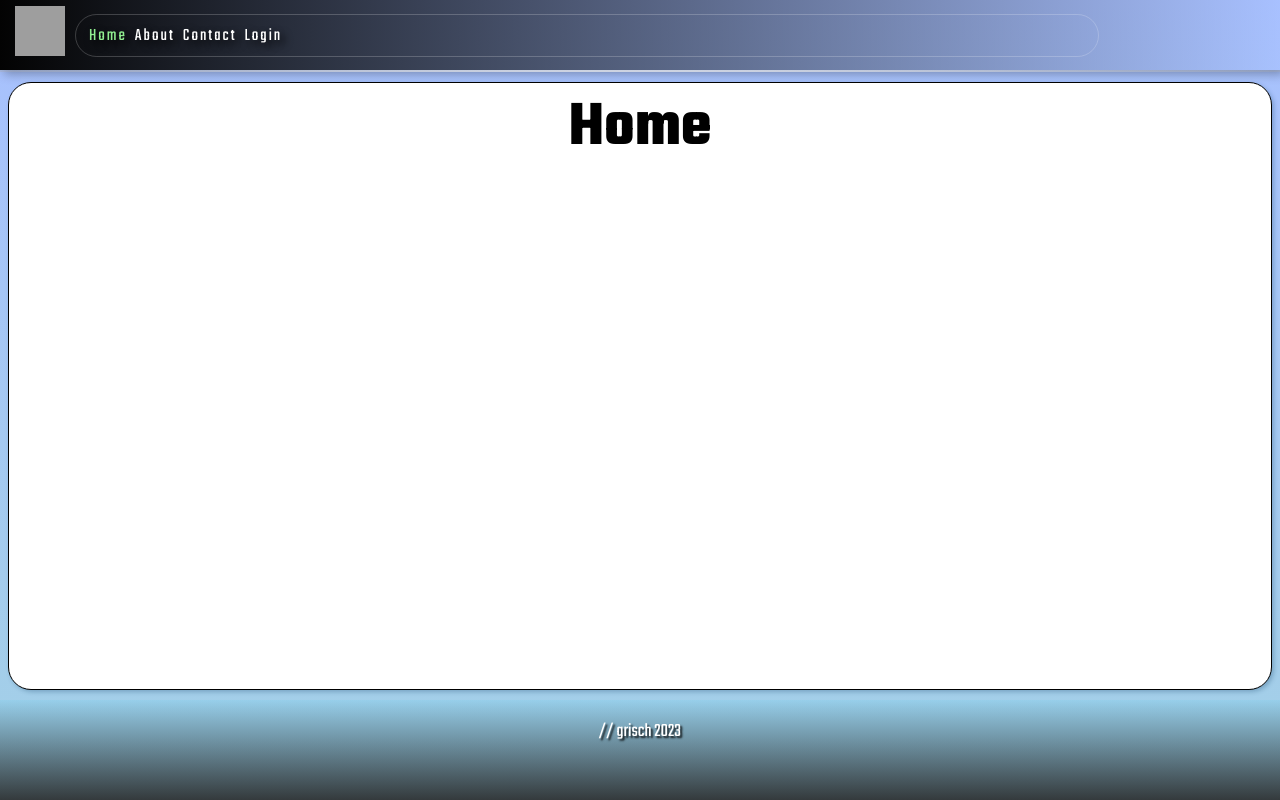
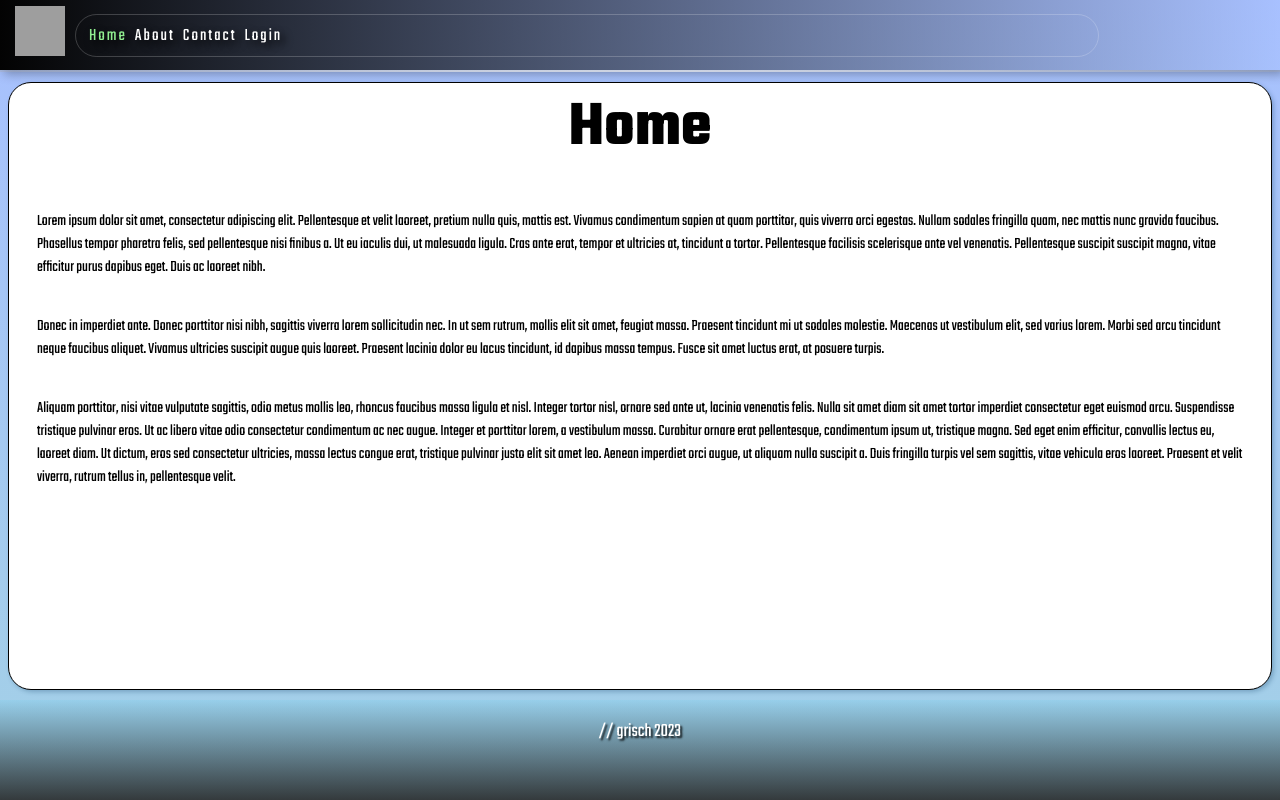
Before and after one commit to Anthcode/react-router, a React (Create React App) app: page / in a window 1280 px wide. Built offline with nearby package versions, Linux system fonts and the light colour scheme; no server answers; grey boxes are pictures that could not be loaded.

Commit message:
add text and style  <Home/ >

```diff
--- a/src/components/Home.js
+++ b/src/components/Home.js
@@ -3,6 +3,15 @@ export default function Home() {
   return (
     <div className="home">
       <h1>Home</h1>
+      <section>
+        <article>
+          <p>Lorem ipsum dolor sit amet, consectetur adipiscing elit. Pellentesque et velit laoreet, pretium nulla quis, mattis est. Vivamus condimentum sapien at quam porttitor, quis viverra orci egestas. Nullam sodales fringilla quam, nec mattis nunc gravida faucibus. Phasellus tempor pharetra felis, sed pellentesque nisi finibus a. Ut eu iaculis dui, ut malesuada ligula. Cras ante erat, tempor et ultricies at, tincidunt a tortor. Pellentesque facilisis scelerisque ante vel venenatis. Pellentesque suscipit suscipit magna, vitae efficitur purus dapibus eget. Duis ac laoreet nibh.</p>
+
+          <p>Donec in imperdiet ante. Donec porttitor nisi nibh, sagittis viverra lorem sollicitudin nec. In ut sem rutrum, mollis elit sit amet, feugiat massa. Praesent tincidunt mi ut sodales molestie. Maecenas ut vestibulum elit, sed varius lorem. Morbi sed arcu tincidunt neque faucibus aliquet. Vivamus ultricies suscipit augue quis laoreet. Praesent lacinia dolor eu lacus tincidunt, id dapibus massa tempus. Fusce sit amet luctus erat, at posuere turpis.</p>
+
+          <p>Aliquam porttitor, nisi vitae vulputate sagittis, odio metus mollis leo, rhoncus faucibus massa ligula et nisl. Integer tortor nisl, ornare sed ante ut, lacinia venenatis felis. Nulla sit amet diam sit amet tortor imperdiet consectetur eget euismod arcu. Suspendisse tristique pulvinar eros. Ut ac libero vitae odio consectetur condimentum ac nec augue. Integer et porttitor lorem, a vestibulum massa. Curabitur ornare erat pellentesque, condimentum ipsum ut, tristique magna. Sed eget enim efficitur, convallis lectus eu, laoreet diam. Ut dictum, eros sed consectetur ultricies, massa lectus congue erat, tristique pulvinar justo elit sit amet leo. Aenean imperdiet orci augue, ut aliquam nulla suscipit a. Duis fringilla turpis vel sem sagittis, vitae vehicula eros laoreet. Praesent et velit viverra, rutrum tellus in, pellentesque velit.</p>
+        </article>
+      </section>
     </div>
   );
 }
--- a/src/style.css
+++ b/src/style.css
@@ -203,3 +203,12 @@ ul{
 li{
   font-family:'Droid Sans';
 }
+article,p{
+  padding: 18px 14px;
+}
+.home{
+  display: flex;
+  flex-direction: column;
+
+  align-items: center;
+}
```
